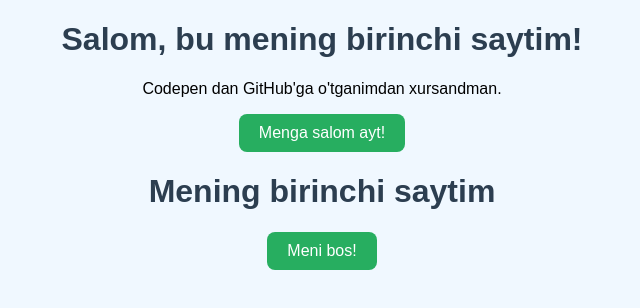
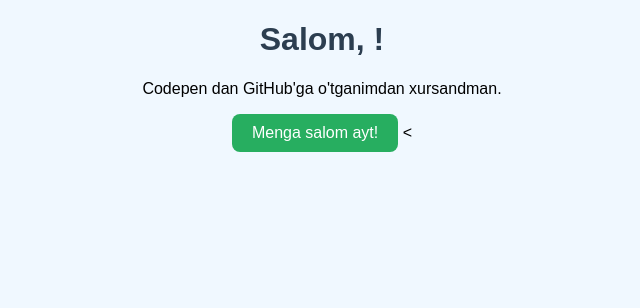
Before and after one commit to aspektweb/Work, a plain HTML site: page index.html in a window 1280 px wide. Shown: the whole page, without its empty margins (318-958 px from the left). Drawn offline with Linux system fonts and the light colour scheme.

Commit message:
Update index.html

```diff
--- a/index.html
+++ b/index.html
@@ -6,15 +6,8 @@
     <link rel="stylesheet" href="style.css">
 </head>
 <body>
-    <h1>Salom, bu mening birinchi saytim!</h1>
+    <h1>Salom, !</h1>
     <p>Codepen dan GitHub'ga o'tganimdan xursandman.</p>
     <button id="salomBtn">Menga salom ayt!</button>
 
-    <script src="script.js"></script>
-</body>
-</html>
-<body>
-  <h1>Mening birinchi saytim</h1>
-
-  <button onclick="alert('Salom, bu mening tugmam!')">Meni bos!</button>
-</body>
+    <
```
